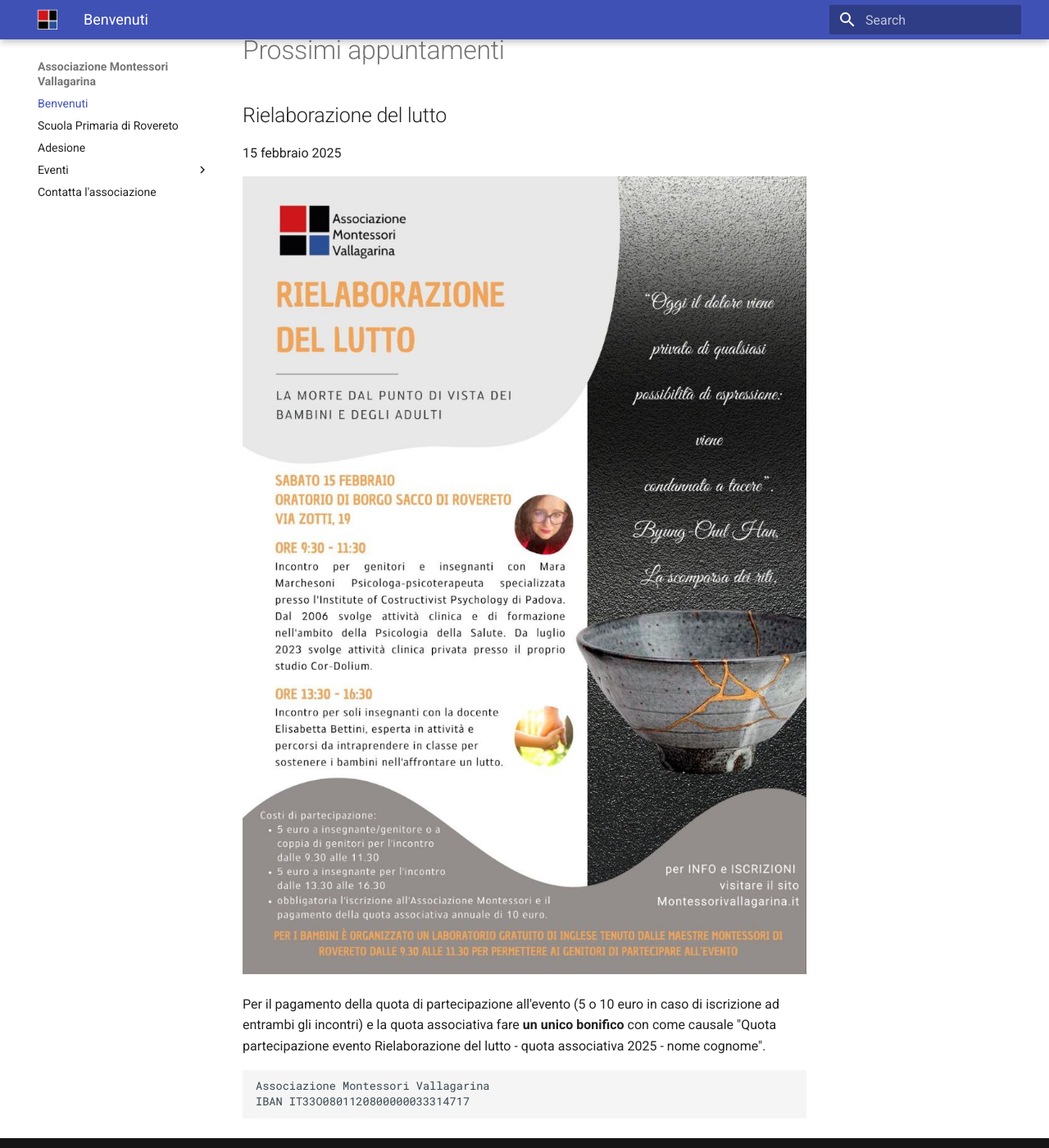
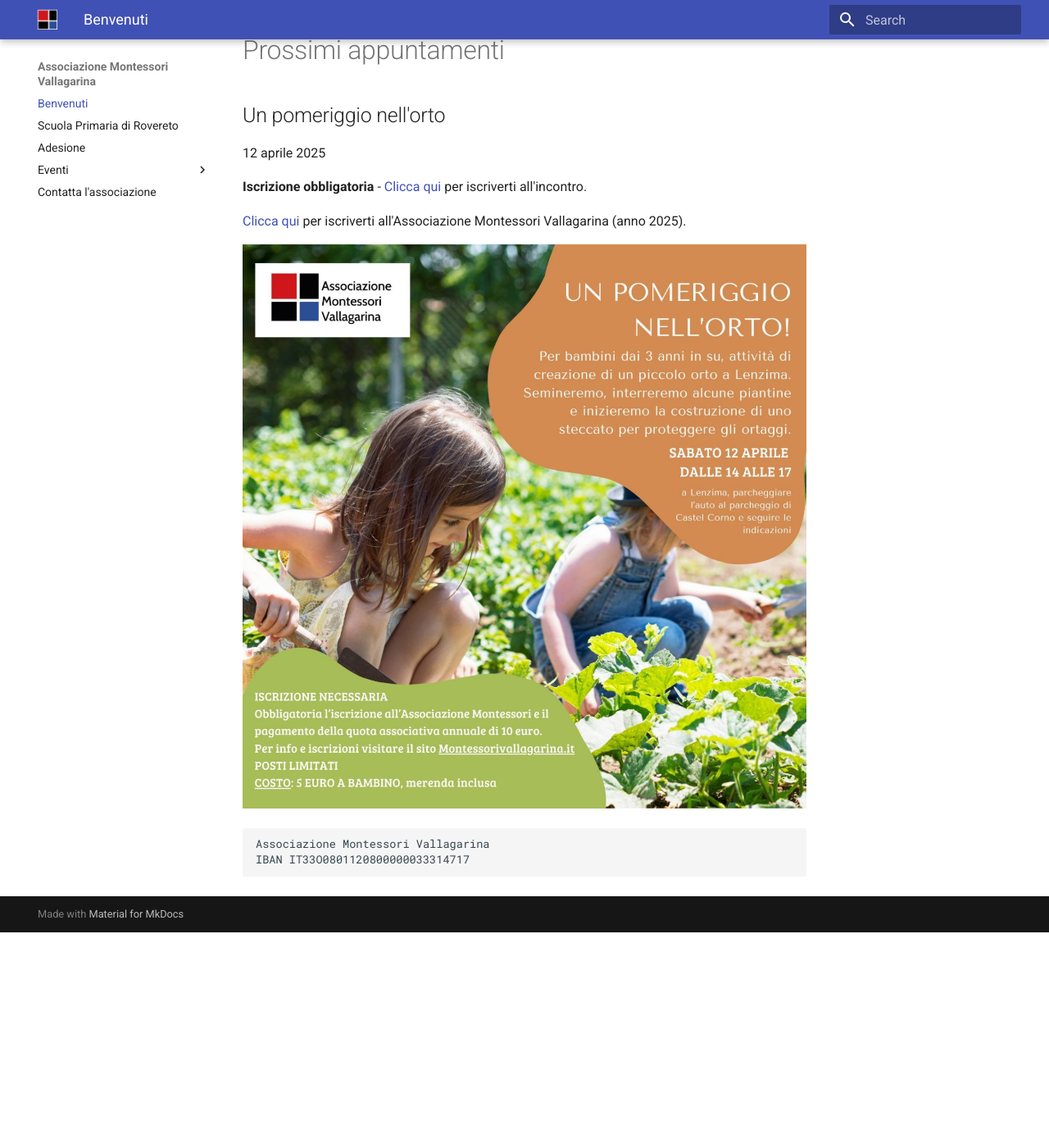
Before and after one commit to Associazione-Montessori-Vallagarina/montessorivallagarina.it, an MkDocs documentation site: the page built from docs/index.md, in a window 1280 px wide and 1400 px high, scrolled down 1192 px. Shown: the whole window at 82% size. Built offline with MkDocs 1.6.1 and Material for MkDocs 9.7.7, drawn with Linux system fonts in a browser that asks for light colours; after the commit the page ends 2329 px from its top, so only the background shows below that.

Commit message:
update blog

````diff
--- a/docs/index.md
+++ b/docs/index.md
@@ -14,13 +14,14 @@
 
 # Prossimi appuntamenti
 
-## Rielaborazione del lutto
-15 febbraio 2025
+## Un pomeriggio nell'orto
+12 aprile 2025
 
-![Rielaborazione del lutto](blog/2025-02-15.jpg)
+**Iscrizione obbligatoria** - [Clicca qui](https://accorcia.to/426l) per iscriverti all'incontro.
 
-Per il pagamento della quota di partecipazione all'evento (5 o 10 euro in caso di iscrizione ad entrambi gli incontri) e la quota associativa fare **un unico bonifico** con come causale "Quota partecipazione evento Rielaborazione del lutto - quota associativa 2025 - nome cognome".
+[Clicca qui](adesione) per iscriverti all'Associazione Montessori Vallagarina (anno 2025).
 
+![Pomeriggio nell'orto](blog/2025-04-12.jpg)
 
 ```
 Associazione Montessori Vallagarina
--- a/mkdocs.yml
+++ b/mkdocs.yml
@@ -5,6 +5,7 @@
   - Scuola Primaria di Rovereto: scuola-rovereto.md
   - Adesione: adesione.md
   - Eventi:
+    - Aprile 2025: blog/2025-04.md
     - Febbraio 2025: blog/2025-02.md
     - Gennaio 2025: blog/2025-01.md
     - Dicembre 2024: blog/2024-12.md
````
Also changed, not shown: docs/adesione.md (+5 -0 lines), docs/blog/2024-12.md (+0 -2 lines), docs/blog/2025-01.md (+0 -4 lines), docs/blog/2025-04.md (added, +4 -0 lines), docs/blog/2025-04-12.jpg (added).
